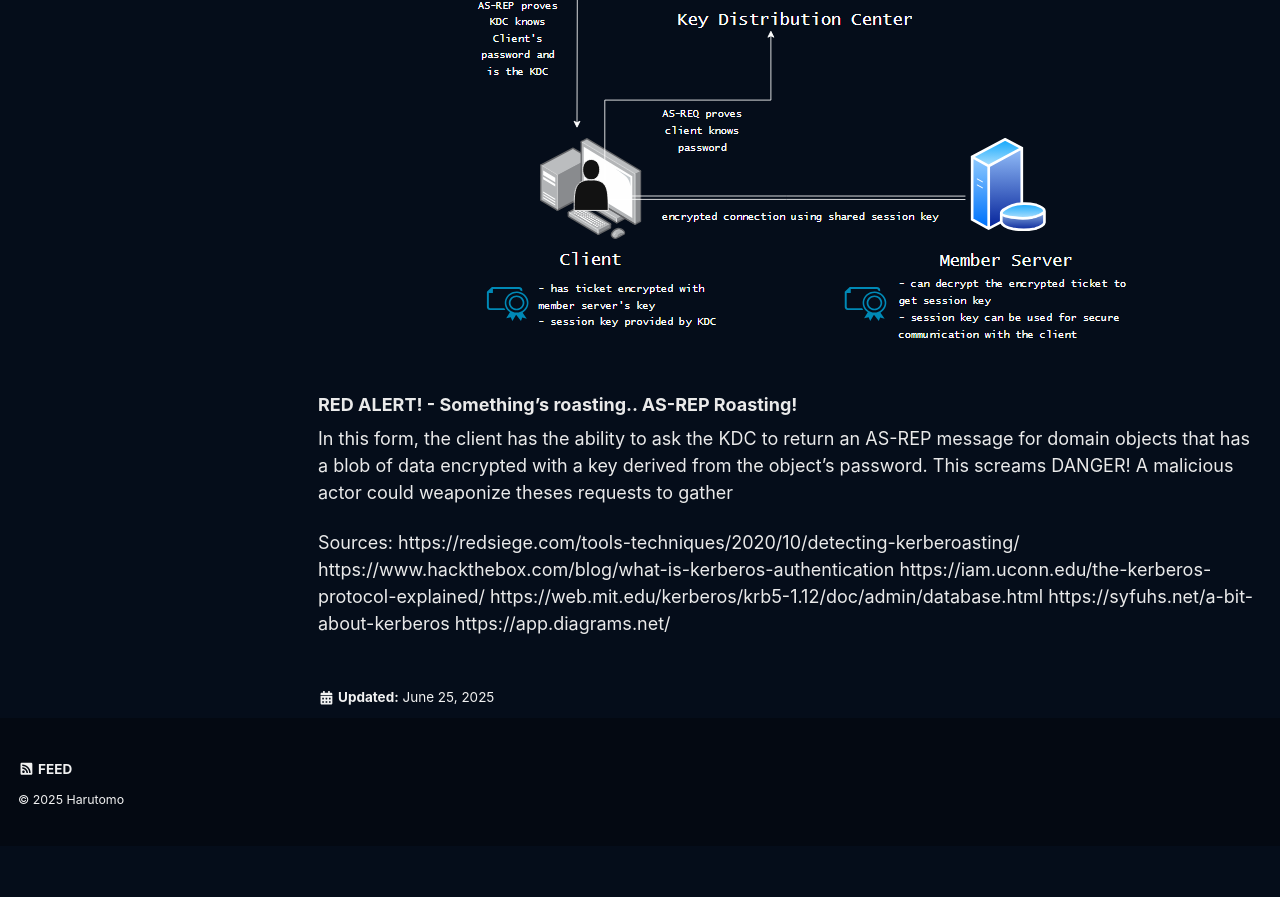
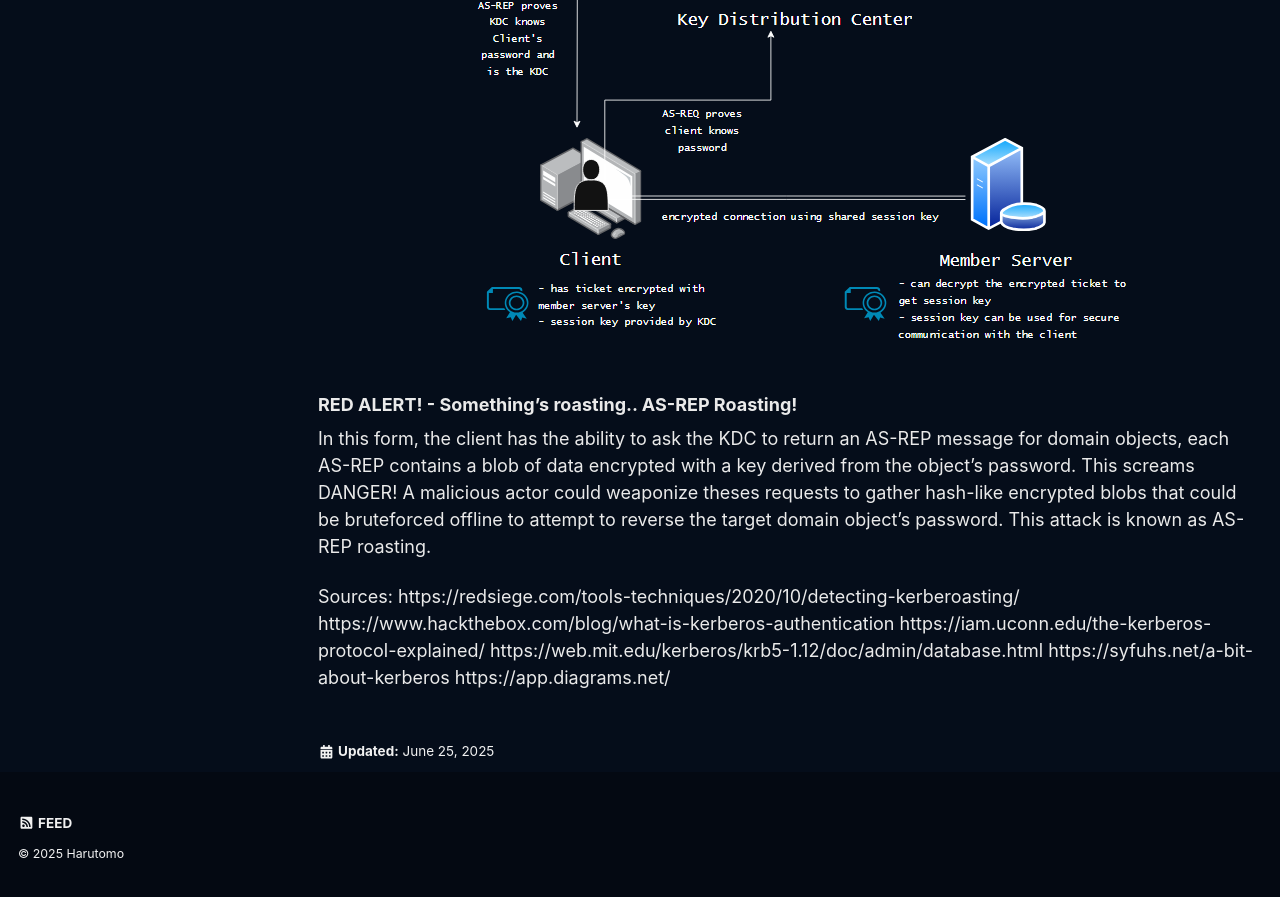
Before and after one commit to harutomo-jp/harutomo-jp.github.io, a Jekyll site: the page built from _posts/2025-06-23-Kerberoasting.md, in a window 1280 px wide and 900 px high, scrolled down 3882 px. Shown: the top 897 px of the window. Built offline with Jekyll 4.4.1, drawn with Linux system fonts in a browser that asks for light colours; cached includes are drawn as plain includes; before the commit the page ends 4728 px from its top, so only the background shows below that.

Commit message:
Tue, Jul 1, 2025, 1:33 PM -04:00

```diff
--- a/_posts/2025-06-23-Kerberoasting.md
+++ b/_posts/2025-06-23-Kerberoasting.md
@@ -62,7 +62,9 @@ The session key is now a shared secret that establishes trust between the client
 
 ### RED ALERT! - Something's roasting.. AS-REP Roasting!
 
-In this form, the client has the ability to ask the KDC to return an AS-REP message for domain objects that has a blob of data encrypted with a key derived from the object's password.  This screams DANGER!  A malicious actor could weaponize theses requests to gather
+In this form, the client has the ability to ask the KDC to return an AS-REP message for domain objects, each AS-REP contains a blob of data encrypted with a key derived from the object's password.  This screams DANGER!  A malicious actor could weaponize theses requests to gather hash-like encrypted blobs that could be bruteforced offline to attempt to reverse the target domain object's password.  This attack is known as AS-REP roasting.
+
+
 
 
 
```
